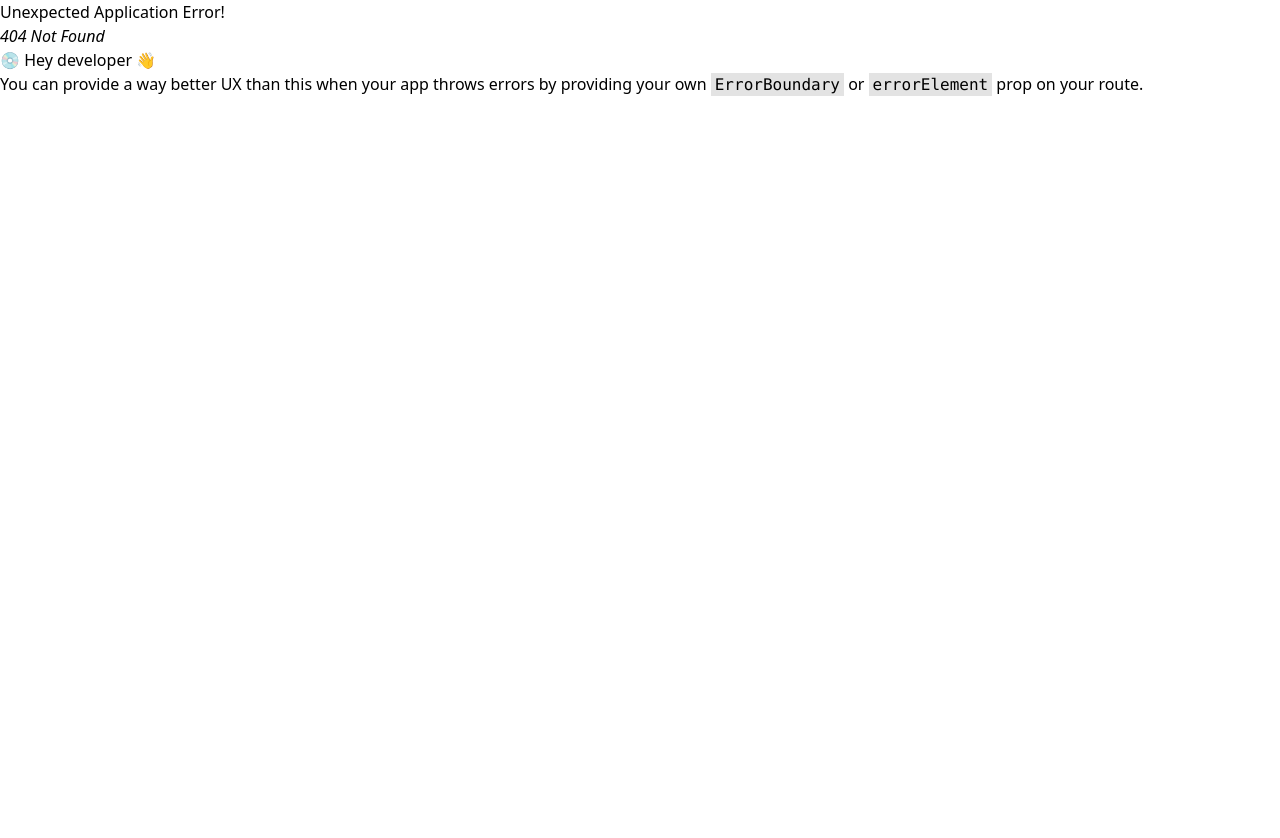
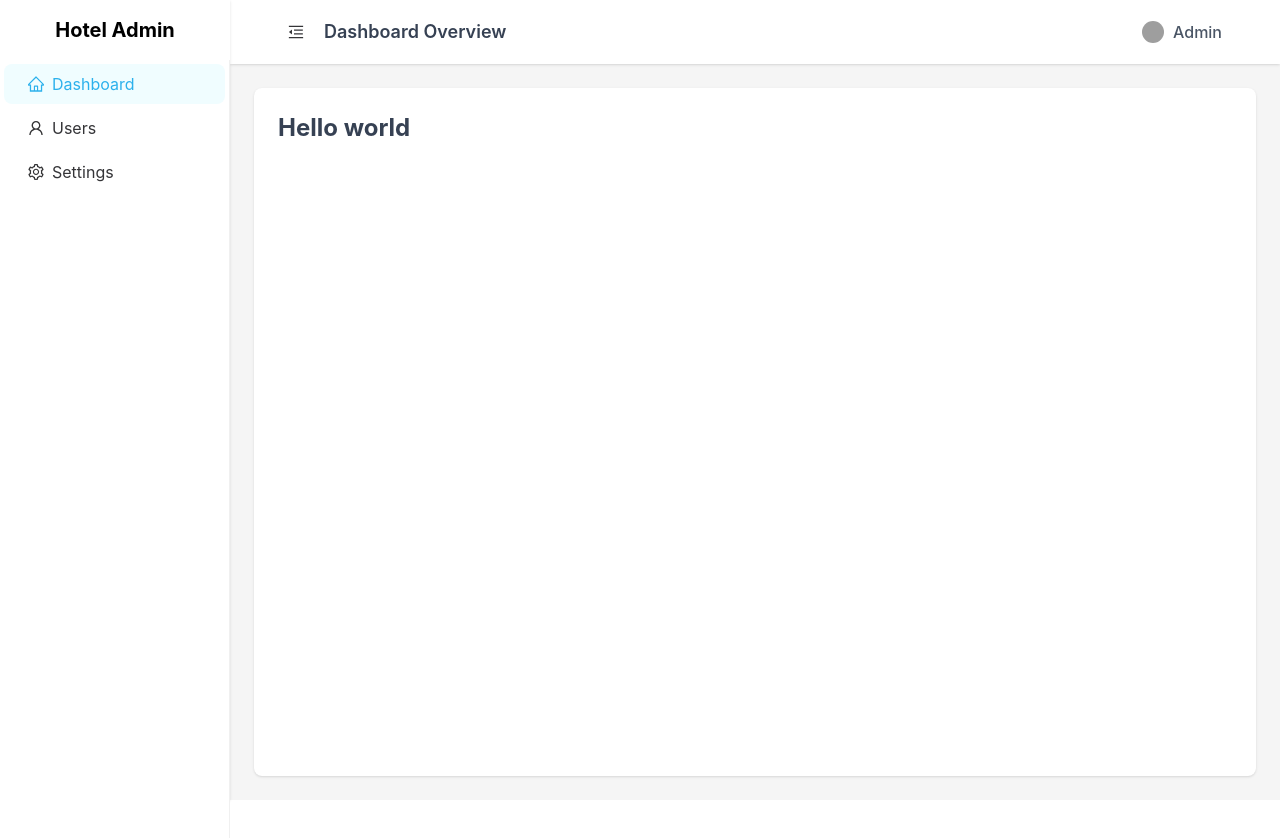
Before and after one commit to mohammodrubel/Hotel-frontend, a React (Vite) app: page /dashboard in a window 1280 px wide. Before the commit this address had no page. Shown: the top 838 px of the page. Before the commit the page ends 800 px from the top, so only its background shows below. Built offline with nearby package versions, Linux system fonts and the light colour scheme; grey boxes are pictures that could not be loaded.

Commit message:
dashboard design

```diff
--- /dev/null
+++ b/src/dashboard/DashboardLayout.jsx
@@ -0,0 +1,122 @@
+import React, { useState } from "react";
+import {
+  MenuFoldOutlined,
+  MenuUnfoldOutlined,
+  UserOutlined,
+  HomeOutlined,
+  SettingOutlined,
+  LogoutOutlined,
+} from "@ant-design/icons";
+import { Layout, Menu, Button, Avatar, Dropdown } from "antd";
+import { useNavigate } from "react-router-dom";
+import { useDispatch } from "react-redux";
+
+const { Header, Sider, Content, Footer } = Layout;
+
+const App = () => {
+  const [collapsed, setCollapsed] = useState(false);
+  const navigate = useNavigate();
+  const dispatch = useDispatch();
+
+  // Dropdown menu (user options)
+  const menu = {
+    items: [
+      {
+        key: "profile",
+        label: "Profile",
+        onClick: () => navigate("/profile"),
+      },
+      {
+        key: "logout",
+        label: "Logout",
+        onClick: () => {
+        //   dispatch(logout());
+          navigate("/login");
+        },
+        // icon: <LogoutOutlined />,
+      },
+    ],
+  };
+
+  return (
+    <Layout className="min-h-screen bg-gray-50">
+      {/* Sidebar */}
+      <Sider
+        trigger={null}
+        collapsible
+        collapsed={collapsed}
+        className=" !bg-white shadow-sm border-0 h-screen"
+        width={230}
+      >
+        <div className="text-center py-4 font-bold text-xl">
+          {collapsed ? "🏨" : "Hotel Admin"}
+        </div>
+
+        <Menu
+          theme="light"
+          mode="inline"
+          defaultSelectedKeys={["1"]}
+          className="h-full border-r-0"
+          onClick={({ key }) => {
+            if (key === "1") navigate("/");
+            if (key === "2") navigate("/users");
+            if (key === "3") navigate("/settings");
+          }}
+          items={[
+            {
+              key: "1",
+              icon: <HomeOutlined />,
+              label: "Dashboard",
+            },
+            {
+              key: "2",
+              icon: <UserOutlined />,
+              label: "Users",
+            },
+            {
+              key: "3",
+              icon: <SettingOutlined />,
+              label: "Settings",
+            },
+          ]}
+        />
+      </Sider>
+
+      {/* Main layout */}
+      <Layout>
+        {/* Header */}
+        <Header className="!bg-white shadow-sm flex items-center justify-between px-4">
+          <div className="flex items-center gap-3">
+            <Button
+              type="text"
+              icon={collapsed ? <MenuUnfoldOutlined /> : <MenuFoldOutlined />}
+              onClick={() => setCollapsed(!collapsed)}
+              className="text-gray-700"
+            />
+            <h2 className="text-lg font-semibold text-gray-700">
+              Dashboard Overview
+            </h2>
+          </div>
+
+          <Dropdown menu={menu} placement="bottomRight" arrow>
+            <div className="flex items-center gap-2 cursor-pointer hover:bg-gray-100 px-2 py-1 rounded-lg">
+              <Avatar size="small" src="https://i.pravatar.cc/40" />
+              <span className="text-gray-600 font-medium">Admin</span>
+            </div>
+          </Dropdown>
+        </Header>
+
+        {/* Content */}
+        <Content className="m-6 p-6 bg-white rounded-lg shadow-sm min-h-[70vh]">
+          <h1 className="text-2xl font-bold mb-4 text-gray-700">
+            Hello world
+          </h1>
+
+        </Content>
+
+      </Layout>
+    </Layout>
+  );
+};
+
+export default App;
--- a/src/layout/AuthLayout.jsx
+++ /dev/null
@@ -1,14 +0,0 @@
-import React from "react";
-
-const AuthLayout = ({ title, children }) => {
-  return (
-    <div className="flex min-h-screen items-center justify-center bg-gray-50">
-      <div className="w-full max-w-md bg-white rounded-2xl shadow-lg p-8">
-        <h2 className="text-2xl font-semibold text-center mb-6">{title}</h2>
-        {children}
-      </div>
-    </div>
-  );
-};
-
-export default AuthLayout;
--- /dev/null
+++ b/src/page/Room/Room.jsx
@@ -0,0 +1,9 @@
+import React from 'react'
+
+function Room() {
+  return (
+    <div>Room</div>
+  )
+}
+
+export default Room
```
Also changed, not shown: src/router/router.jsx (+10 -0 lines).
